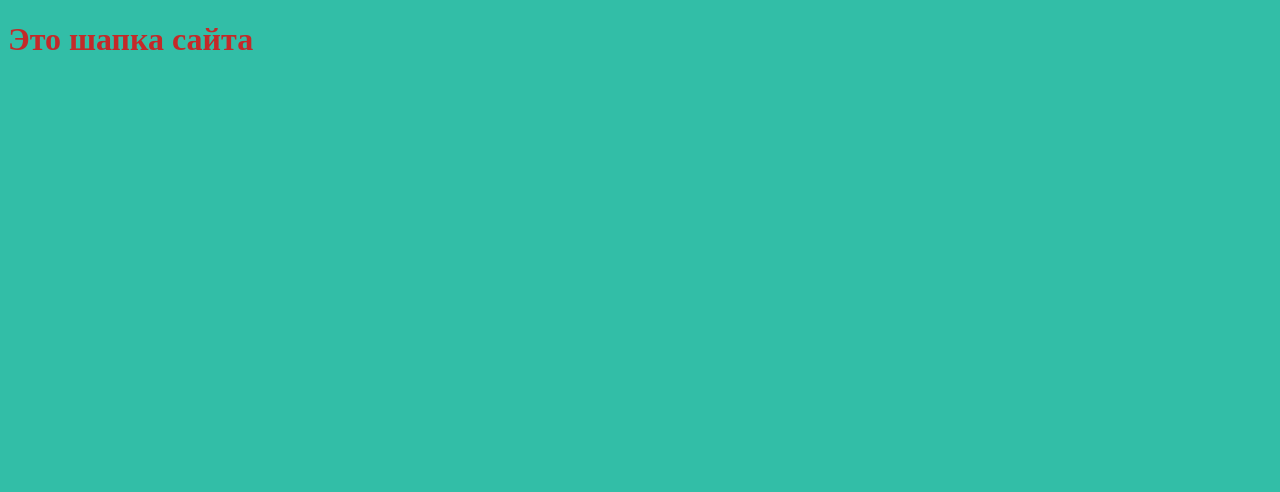
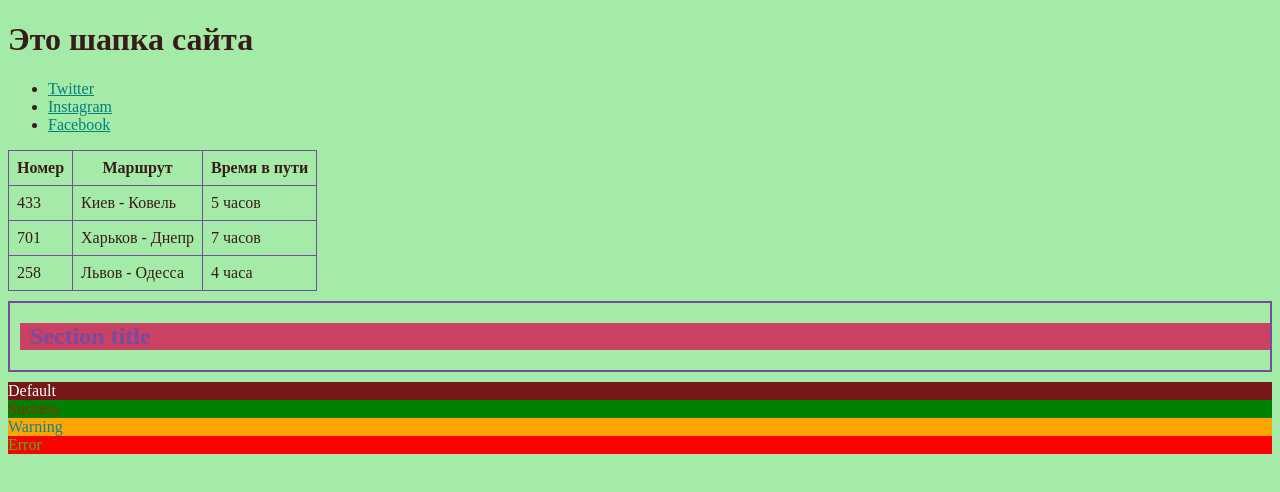
Before and after one commit to RomanNikitchenko/my-resume, a plain HTML site: page index.html in a window 1280 px wide. Drawn offline with Linux system fonts and the light colour scheme.

Commit message:
добавление контента

```diff
--- a/CSS/styles.css
+++ b/CSS/styles.css
@@ -1,4 +1,80 @@
-body{
-    background-color: rgb(50, 190, 167);
-    color: rgb(196, 41, 41);
+body {
+  background-color: rgb(163, 235, 167);
+  color: rgb(58, 27, 27);
 }
+
+/*соцсети*/
+.social-links .link {
+  color: teal;
+}
+
+.social-links .link:hover,
+.social-links .link:focus {
+  color: orange;
+}
+
+.social-links .link:active {
+  color: red;
+}
+
+/*расписание маршрута*/
+.schedule-body tr:hover {
+  background-color: tomato;
+  color: white;
+}
+
+.schedule-body tr td:hover {
+  background-color: rgb(161, 128, 78);
+  color: rgb(108, 187, 72);
+}
+
+.schedule {
+  border-collapse: collapse;
+}
+
+.schedule th,
+.schedule td {
+  padding: 8px;
+  border: 1px solid var(--brand-color);
+}
+
+/*переменная*/
+:root {
+  --brand-color: rgb(120, 75, 161);
+}
+
+/*секция тайтл*/
+.section {
+  border: 2px solid var(--brand-color);
+  margin: 10px 0px 10px 0;
+}
+
+.section-title {
+  color: var(--brand-color);
+  background-color: rgb(201, 65, 99);
+  margin-left: 10px;
+  padding-left: 10px;
+}
+
+/*блоки радуги переменные*/
+.alert {
+  --alert-taxt-color: rgb(255, 255, 255);
+  color: var(--alert-taxt-color);
+  --alert-backgraund-color: rgb(117, 23, 23);
+  background-color: var(--alert-backgraund-color);
+}
+
+.alert.success {
+  --alert-backgraund-color: green;
+  --alert-taxt-color: rgb(148, 40, 13);
+}
+
+.alert.warning {
+  --alert-backgraund-color: orange;
+  --alert-taxt-color: rgb(13, 132, 148);
+}
+
+.alert.error {
+  --alert-backgraund-color: red;
+  --alert-taxt-color: rgb(59, 189, 42);
+}
--- a/index.html
+++ b/index.html
@@ -9,6 +9,56 @@
     <link rel="stylesheet" href="./CSS/styles.css">
 </head>
 <body>
+
+    <!--это шапка-->
     <h1>Это шапка сайта</h1>
+
+    <!--соцсети-->
+    <ul class="social-links">
+        <li><a class="link" href="https://twitter.com">Twitter</a></li>
+        <li><a class="link" href="https://www.instagram.com">Instagram</a></li>
+        <li><a class="link" href="https://www.facebook.com">Facebook</a></li>
+    </ul>
+
+    <!--расписание маршрута-->
+    <table class="schedule">
+        <thead>
+            <tr>
+                <th>Номер</th>
+                <th>Маршрут</th>
+                <th>Время в пути</th>
+            </tr>
+        </thead>
+
+        <tbody class="schedule-body">
+            <tr>
+                <td>433</td>
+                <td>Киев - Ковель</td>
+                <td>5 часов</td>
+            </tr>
+            <tr>
+                <td>701</td>
+                <td>Харьков - Днепр</td>
+                <td>7 часов</td>
+            </tr>
+            <tr>
+                <td>258</td>
+                <td>Львов - Одесса</td>
+                <td>4 часа</td>
+            </tr>
+        </tbody>
+    </table>
+
+    <!--секция тайтл-->
+    <section class="section">
+        <h1 class="section-title">Section title</h1>
+    </section>
+
+    <!--блоки радуги-->
+    <div class="alert">Default</div>
+    <div class="alert success">Success</div>
+    <div class="alert warning">Warning</div>
+    <div class="alert error">Error</div>
+
 </body>
 </html>
```
